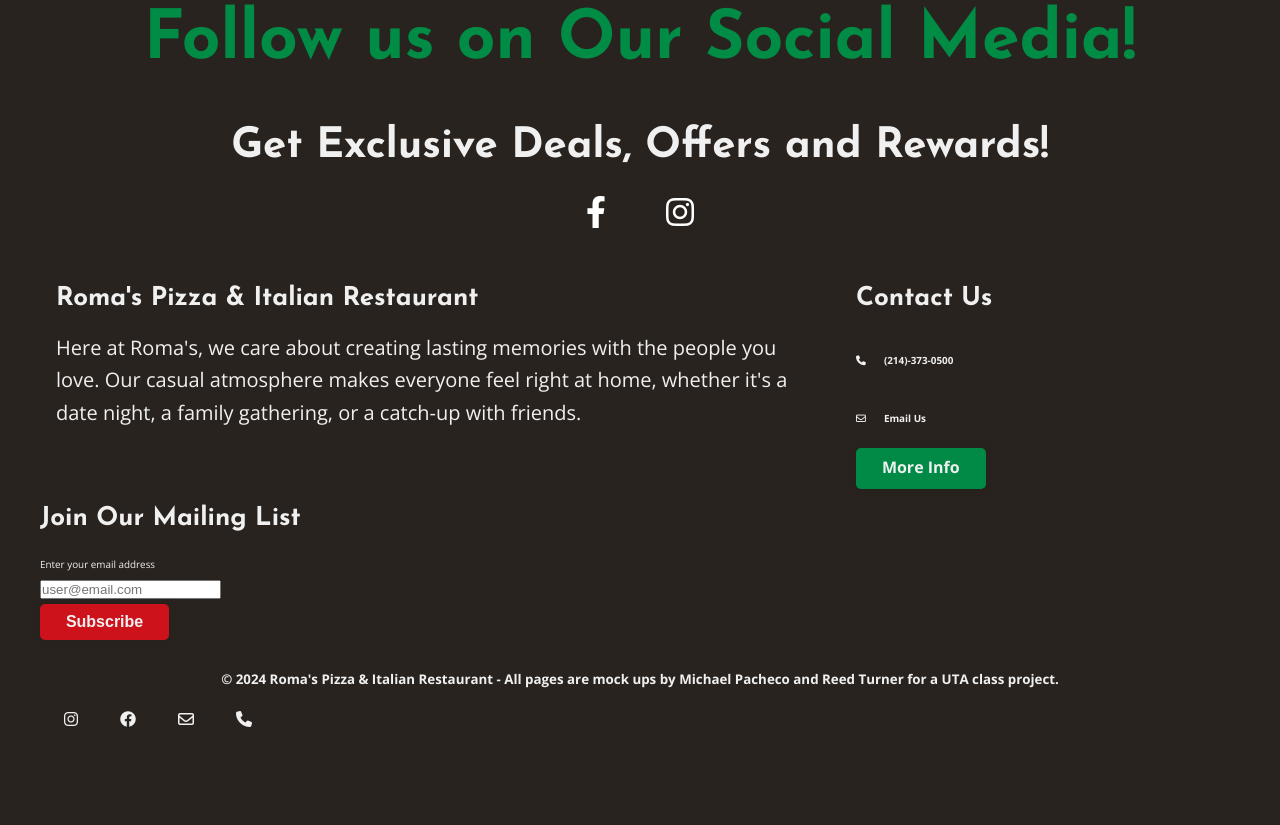
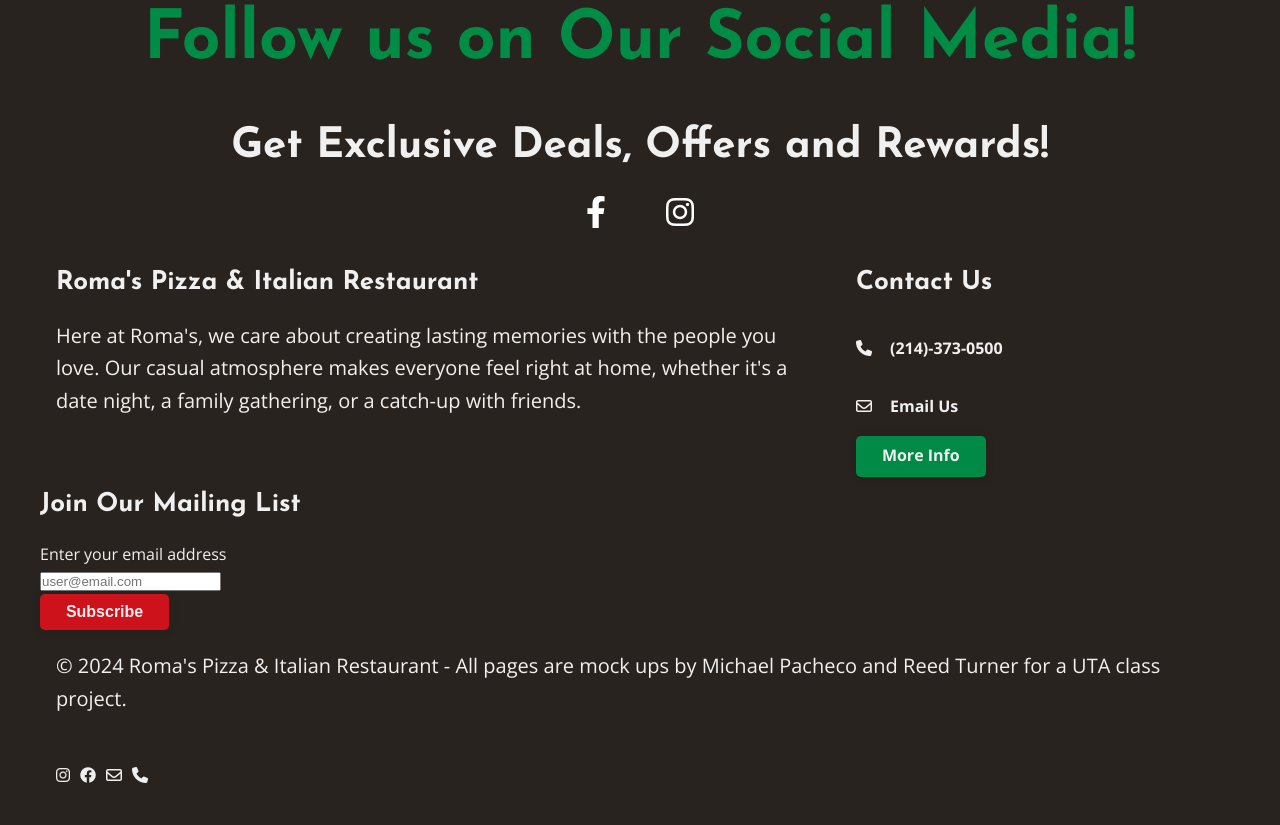
Before and after one commit to reeeedzy/4309-term-project, a PHP site: page / in a window 1280 px wide. Shown: the part 2852-3677 px from the top of the page. Before the commit the page ends 3579 px from the top, so only its background shows below. Run offline with PHP 8.4, Linux system fonts and the light colour scheme.

Commit message:
deleted cucalon footer styles

```diff
--- a/style.css
+++ b/style.css
@@ -530,112 +530,6 @@ img {
 .social-icons a:hover {
 	color: #008c45;
 }
-
-/* Footer Styles */
-footer {
-	margin-top: var(--base-line-height);
-	font-size: calc(1rem / var(--base-scale));
-}
-
-footer .no-pattern {
-	background-color: var(--footer-white);
-}
-
-footer .footer-nav {
-	margin: 0;
-	padding-top: calc(var(--base-line-height) / 3);
-}
-
-footer .footer-nav a {
-	display: block;
-	overflow: hidden;
-	max-width: fit-content;
-	padding: calc((1em / var(--base-scale)) / var(--base-scale) / var(--base-scale)) 0;
-	color: var(--font-color);
-	text-decoration: none;
-	border-bottom: 2px solid transparent;
-	font-weight: 700;
-}
-
-footer .footer-nav a:hover {
-	color: var(--tertiary);
-	border-bottom-color: var(--tertiary-hover);
-	scale: 1.1;
-}
-
-footer .form-group label {
-	margin-top: 0;
-}
-
-footer .copyright {
-	padding: calc(var(--base-line-height) / 3);
-	font-weight: 700;
-	font-size: var(--base-font-size);
-}
-
-footer .social-media li {
-	padding: 0 0.5rem;
-}
-footer .social-media li:hover {
-	scale: 1.5;
-	color: var(--tertiary);
-}
-
-.copyright-text {
-	font-size: calc(var(--base-font-size) / 1.2);
-}
-
-footer .copyright-text {
-	text-align: center;
-}
-
-footer .social-media {
-	justify-content: center;
-	gap: 1rem;
-}
-
-footer p,
-footer .social-media {
-	margin: 0;
-	max-width: 100%;
-	width: 100%;
-}
-
-footer .social-media a {
-	display: block;
-	overflow: hidden;
-	color: var(--primary);
-}
-
-footer h3 {
-	margin-bottom: 0.75rem;
-}
-/* End of Footer Styles */
-
-/* Pseudo Selectors */
-.form-control:focus {
-	outline: var(--primary-hover) solid 2px;
-}
-
-.form-check-input:checked {
-	box-shadow: 0 0 4px 4px var(--primary-hover);
-}
-
-.form-control:disabled,
-.form-control:hover:disabled,
-input:disabled,
-input:hover:disabled {
-	background-color: var(--gray-3);
-	color: var(--gray-2);
-	cursor: not-allowed;
-}
-
-input:invalid,
-input:focus:invalid {
-	border-color: var(--secondary);
-	box-shadow: 0 0 2px var(--secondary-hover);
-}
-/* End of Footer Styles */
 
 /* First Section Styles */
 .fstsect {
```
